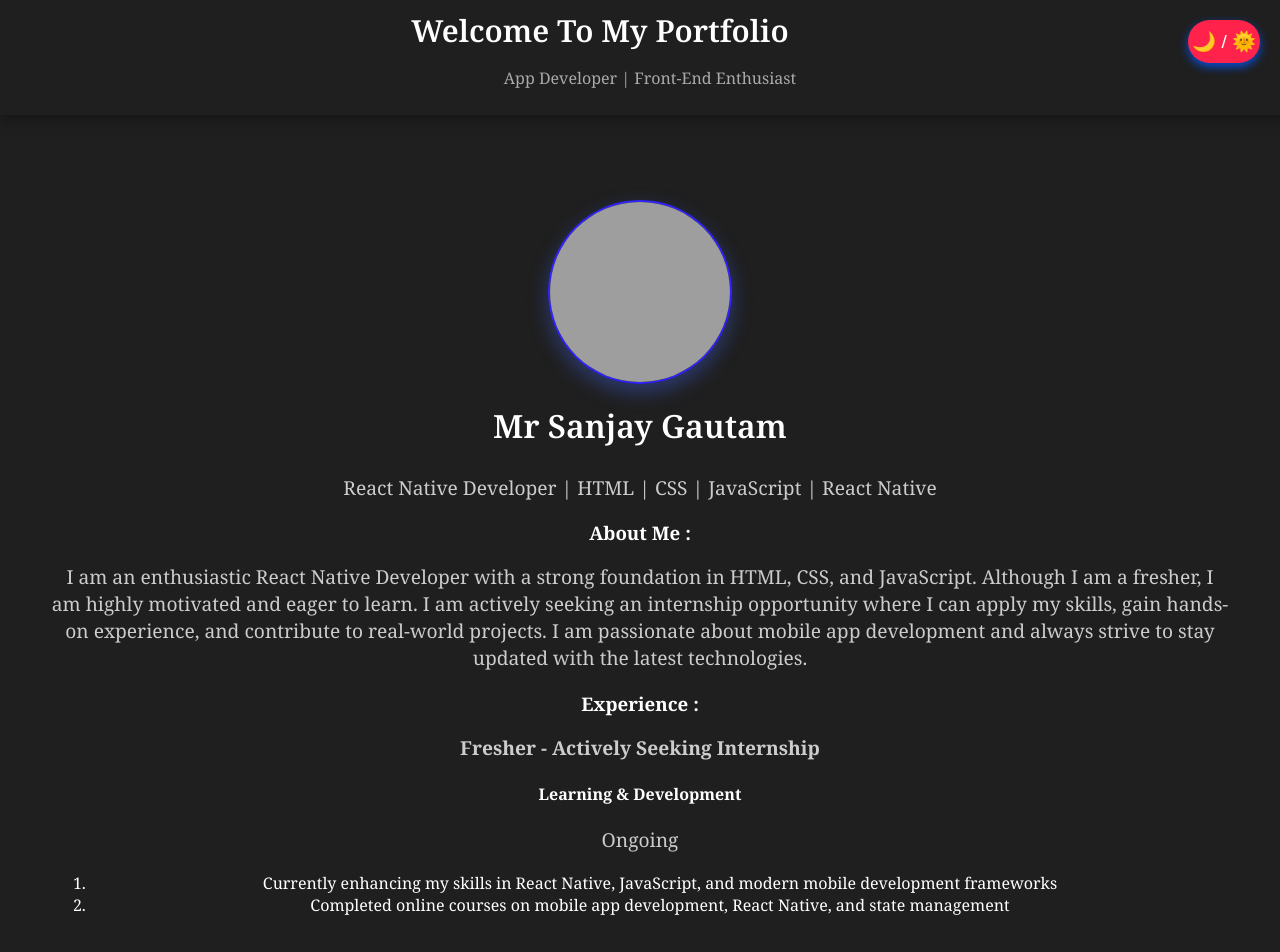
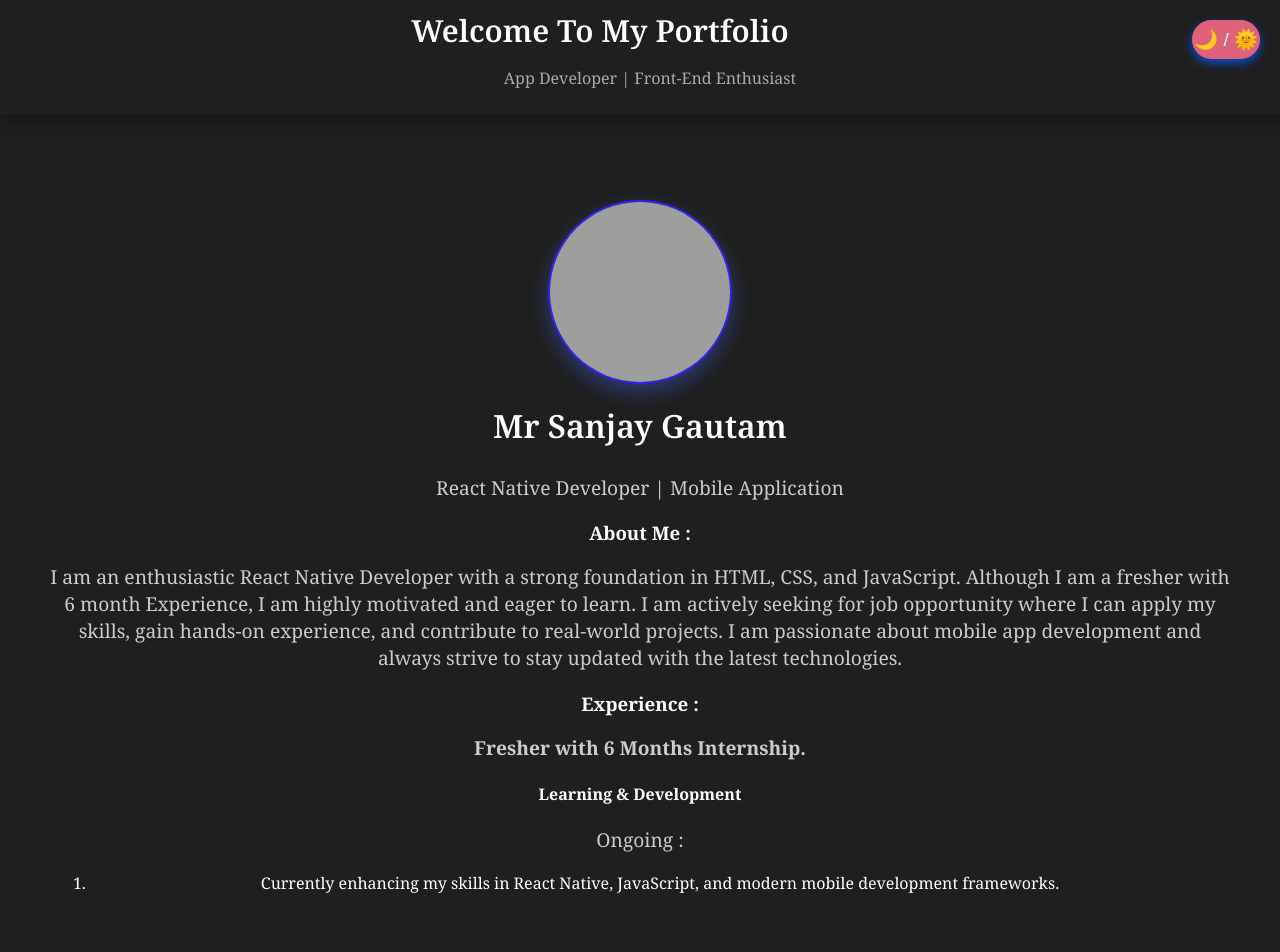
Before and after one commit to MrSanjayGautam007/MeMyPortfolio, a plain HTML site: page index.html in a window 1280 px wide. Shown: the top 952 px of the page. Drawn offline with Linux system fonts and the light colour scheme; grey boxes are pictures that could not be loaded.

Commit message:
index.html

```diff
--- a/index.html
+++ b/index.html
@@ -1,19 +1,19 @@
 <!DOCTYPE html>
 <html lang="en">
-
 <head>
     <meta charset="UTF-8">
     <meta name="viewport" content="width=device-width, initial-scale=1.0">
     <meta http-equiv="X-UA-Compatible" content="ie=edge">
     <title>My Portfolio</title>
-    <!-- <link rel="icon" href="favicon.ico" type="image/x-icon">
-  <link rel="apple-touch-icon" href="favicon.ico"> -->
-    <!-- <link rel="icon" type="image/x-icon" href="/images/favicon.ico"> -->
+
 
     <!-- Tab Icon -->
     <link rel="icon" href="https://cdn-icons-png.flaticon.com/128/3459/3459528.png" type="image/x-icon">
+
     <!-- Google Fonts -->
+
     <link href="https://cdnjs.cloudflare.com/ajax/libs/font-awesome/5.15.4/css/all.min.css" rel="stylesheet">
+
     <link
         href="https://fonts.googleapis.com/css2?family=Poppins:wght@300;400;600&family=Quicksand:wght@500&display=swap"
         rel="stylesheet">
@@ -96,8 +96,8 @@
 
         /* Theme Toggle Button */
         .theme-toggle {
-            padding: 10px 4px;
-            background-color: #ff224a;
+            padding: 8px 2px;
+            background-color: #de6279;
             /* background-color: lightgrey; */
             color: white;
             border: none;
@@ -121,6 +121,10 @@
             /* box-shadow: 0 5px 15px rgba(71, 177, 226, 0.836); */
             box-shadow: 0 4px 10px rgba(7, 82, 233, 0.9);
             /* border: 1px solid black; */
+        }
+
+        body.light-theme .theme-toggle {
+            background-color: #1f1f1f;
         }
 
         /* Profile Section */
@@ -454,16 +458,18 @@
 
     <!-- Profile Section -->
     <section id="profile">
-        <img src="https://lh3.googleusercontent.com/a/ACg8ocKSsTvN3j-xnkYHOZGA6EcVjp9ySl-OVse2N5_edsR-ZdjiKlc=s576-c-no" alt="Profile Picture">
+        <img src="https://lh3.googleusercontent.com/a/ACg8ocKSsTvN3j-xnkYHOZGA6EcVjp9ySl-OVse2N5_edsR-ZdjiKlc=s576-c-no"
+            alt="Profile Picture">
         <div>
             <h2>Mr Sanjay Gautam</h2>
-            <p>React Native Developer | HTML | CSS | JavaScript | React Native</p>
+            <p>React Native Developer | Mobile Application</p>
             <section id="about-me">
                 <h3>About Me :</h3>
                 <p>
                     I am an enthusiastic React Native Developer with a strong foundation in HTML, CSS, and JavaScript.
-                    Although I am a fresher, I am highly motivated and eager to learn. I am actively seeking an
-                    internship
+                    Although I am a fresher with 6 month Experience, I am highly motivated and eager to learn. I am
+                    actively seeking for
+                    job
                     opportunity where I can apply my skills, gain hands-on experience, and contribute to real-world
                     projects.
                     I am passionate about mobile app development and always strive to stay updated with the latest
@@ -474,7 +480,7 @@
             <!-- Experience Section (Fresher Seeking Internship) -->
             <section id="experience">
                 <h3>Experience :</h3>
-                <p><strong>Fresher - Actively Seeking Internship</strong></p>
+                <p><strong>Fresher with 6 Months Internship.</strong></p>
                 <!-- <ul>
                     <li>
                         <h4>Personal Projects</h4>
@@ -488,12 +494,12 @@
                     </li>
                     <li> -->
                 <h4>Learning & Development</h4>
-                <p>Ongoing</p>
+                <p>Ongoing :</p>
                 <ol>
                     <li>Currently enhancing my skills in React Native, JavaScript, and modern mobile development
-                        frameworks</li>
+                        frameworks.</li>
                     <!-- <li>Regularly participate in coding challenges and contribute to open-source projects to further improve my skills</li> -->
-                    <li>Completed online courses on mobile app development, React Native, and state management</li>
+                    <!-- <li>Completed online courses on mobile app development, React Native, and state management</li> -->
                 </ol>
                 <!-- </li> -->
                 <!-- </ul> -->
@@ -610,7 +616,8 @@
         <h2>Projects :</h2>
         <div class="project">
             <h3>Todo App</h3>
-            <p>A React Native mobile app to manage tasks with features like add, edit, and delete tasks.</p>
+            <p>A React Native mobile app to manage tasks with features like add, edit, and delete tasks : Using Redux
+            </p>
         </div>
         <div class="project">
             <h3>Weather App</h3>
@@ -644,7 +651,7 @@
                 <i class="fab fa-github"></i> GitHub
             </a>
             <!-- LinkedIn link with icon -->
-            <a href="https://linkedin.com/in/yourlinkedin" target="_blank" class="footer-link">
+            <a href="https://www.linkedin.com/in/sanjay-gautam-28a539348/" target="_blank" class="footer-link">
                 <i class="fab fa-linkedin"></i> LinkedIn
             </a>
             <!-- Phone link with icon -->
```
